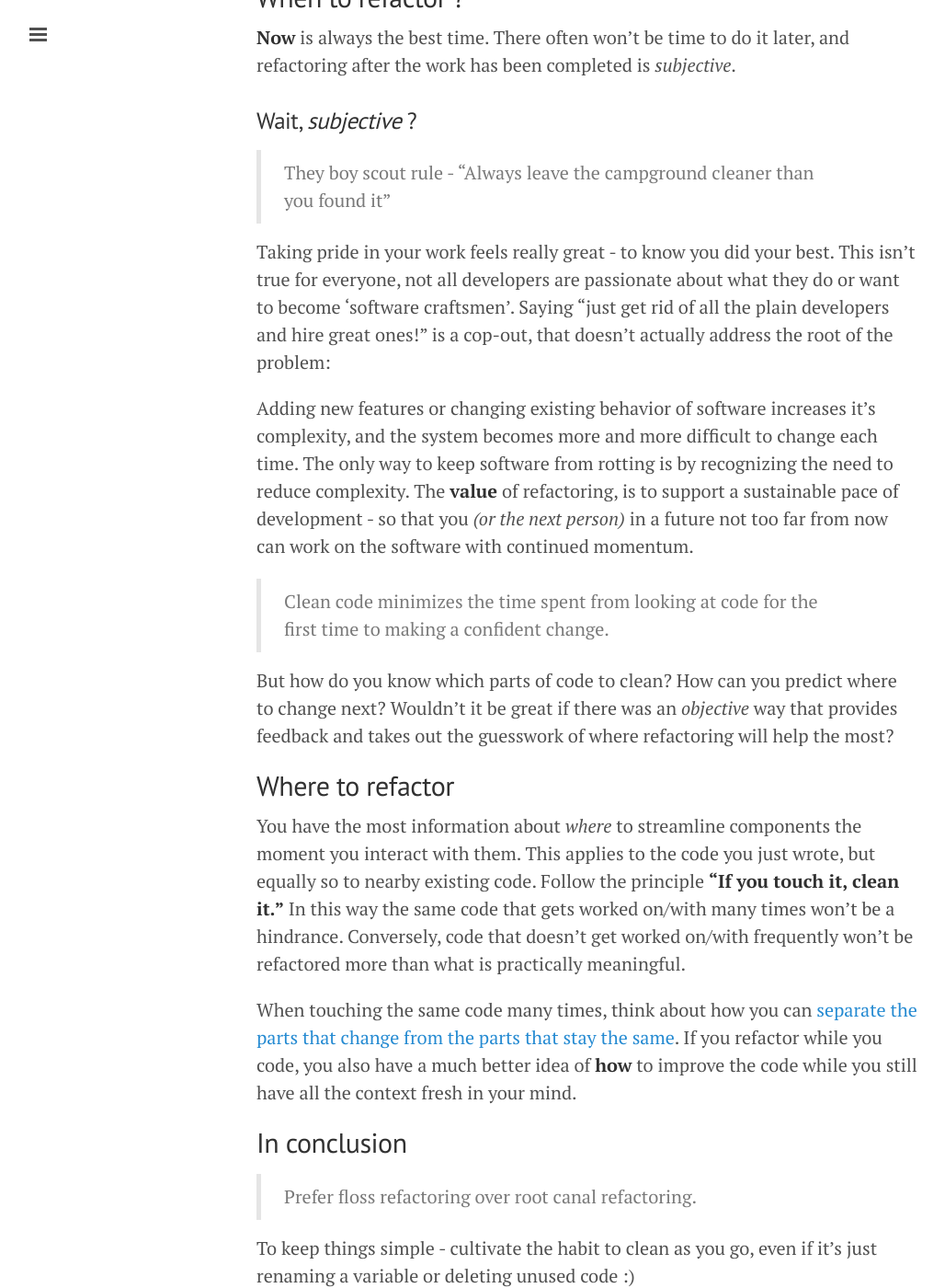
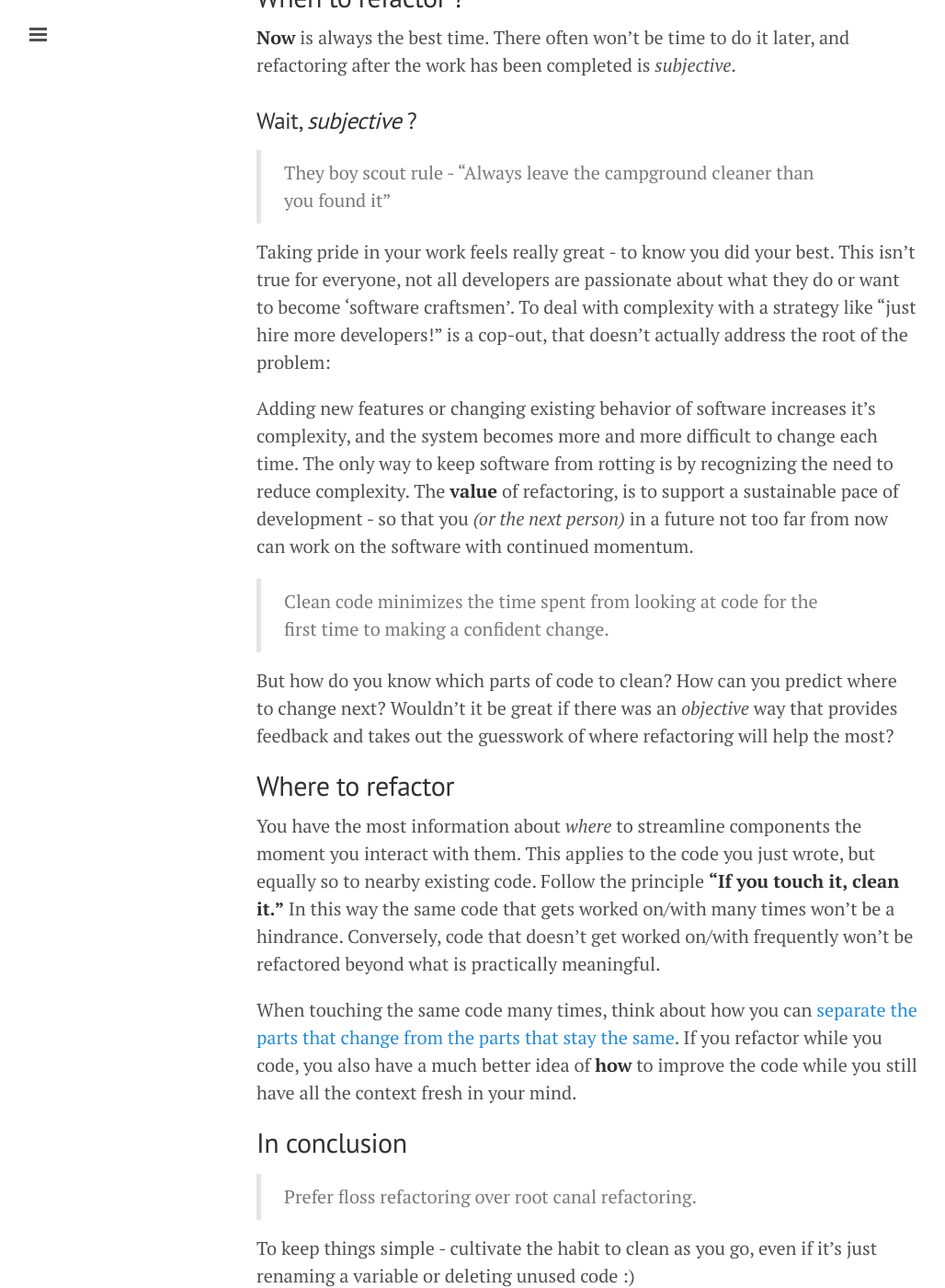
Before and after one commit to ideaflare/ideaflare.github.io, a Jekyll site: the page built from _posts/2016-07-07-practical-refactoring.markdown, in a window 1280 px wide and 1400 px high, scrolled down 991 px. Shown: the whole window at 92% size, without its empty margins (1-1029 px from the left). Built offline with Jekyll 4.4.1, drawn with Linux system fonts in a browser that asks for light colours.

Commit message:
Post update: Practical refactoring

```diff
--- a/_posts/2016-07-07-practical-refactoring.markdown
+++ b/_posts/2016-07-07-practical-refactoring.markdown
@@ -38,7 +38,7 @@ Refactoring makes:
 
 > They boy scout rule - "Always leave the campground cleaner than you found it"
 
-Taking pride in your work feels really great - to know you did your best. This isn't true for everyone, not all developers are passionate about what they do or want to become 'software craftsmen'. Saying "just get rid of all the plain developers and hire great ones!" is a cop-out, that doesn't actually address the root of the problem:
+Taking pride in your work feels really great - to know you did your best. This isn't true for everyone, not all developers are passionate about what they do or want to become 'software craftsmen'. To deal with complexity with a strategy like "just hire more developers!" is a cop-out, that doesn't actually address the root of the problem:
 
 Adding new features or changing existing behavior of software increases it's complexity, and the system becomes more and more difficult to change each time. The only way to keep software from rotting is by recognizing the need to reduce complexity. The **value** of refactoring, is to support a sustainable pace of development - so that you _(or the next person)_ in a future not too far from now can work on the software with continued momentum.
 
@@ -48,7 +48,7 @@ But how do you know which parts of code to clean? How can you predict where to c
 
 ## Where to refactor
 
-You have the most information about *where* to streamline components the moment you interact with them. This applies to the code you just wrote, but equally so to nearby existing code. Follow the principle **"If you touch it, clean it."** In this way the same code that gets worked on/with many times won't be a hindrance. Conversely, code that doesn't get worked on/with frequently won't be refactored more than what is practically meaningful.
+You have the most information about *where* to streamline components the moment you interact with them. This applies to the code you just wrote, but equally so to nearby existing code. Follow the principle **"If you touch it, clean it."** In this way the same code that gets worked on/with many times won't be a hindrance. Conversely, code that doesn't get worked on/with frequently won't be refactored beyond what is practically meaningful.
 
 When touching the same code many times, think about how you can [separate the parts that change from the parts that stay the same](https://en.wikipedia.org/wiki/Open/closed_principle). If you refactor while you code, you also have a much better idea of **how** to improve the code while you still have all the context fresh in your mind.
 
```
